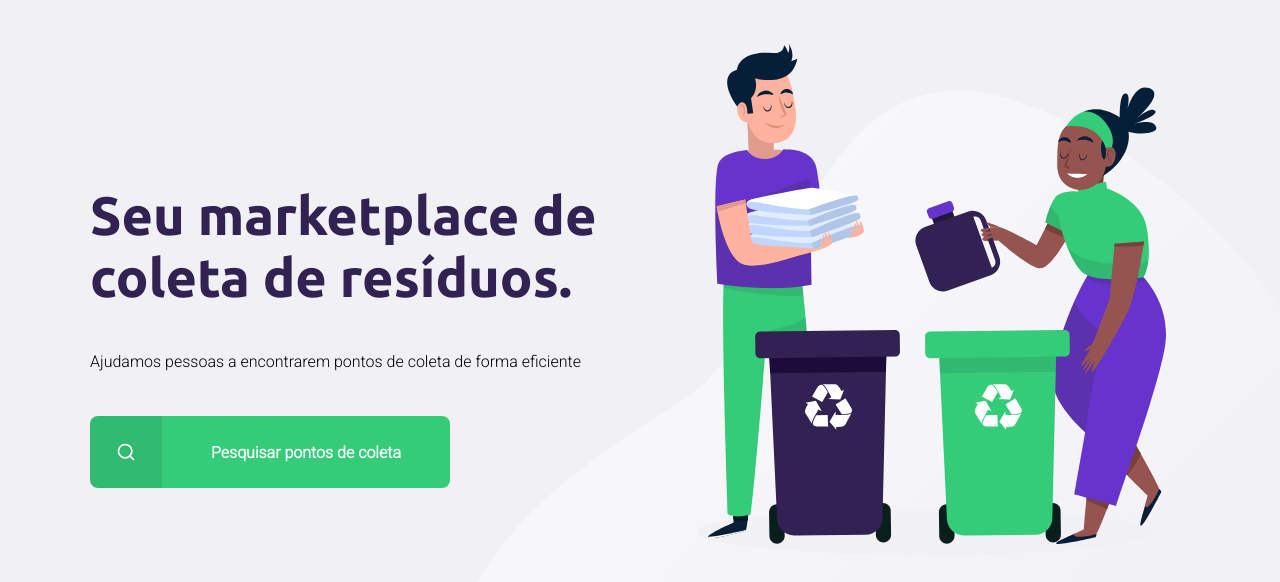
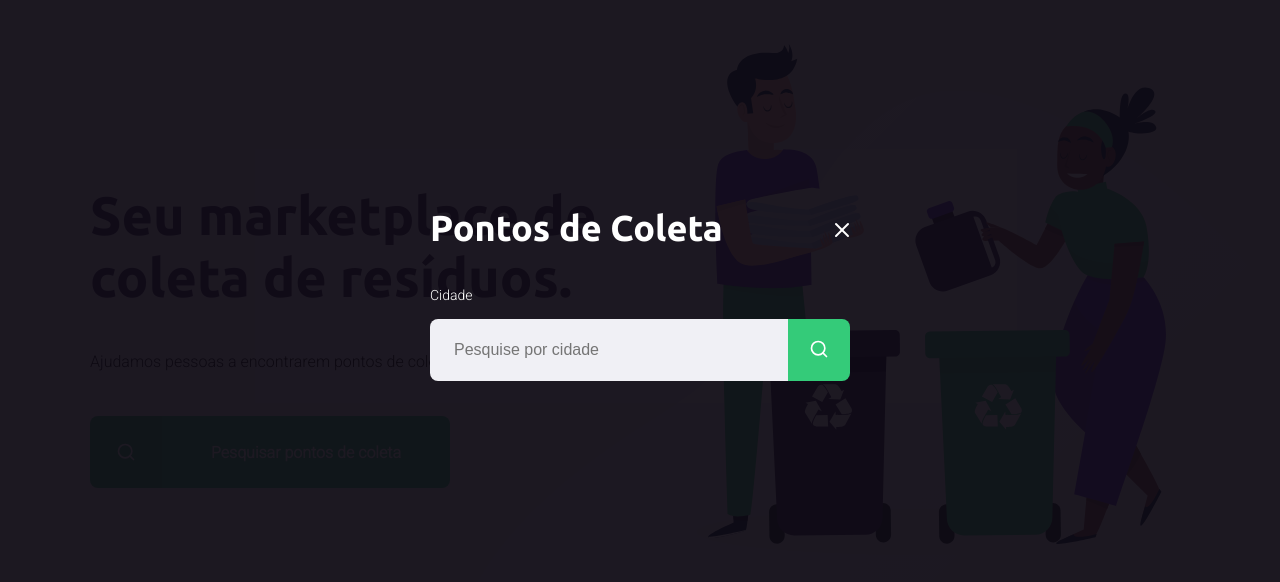
Before and after one commit to joaogkvalho/ecoleta, a plain HTML site: page index.html in a window 1280 px wide. Both pictures are taken after a click on the link "Pesquisar pontos de coleta". Shown: the part 106-688 px from the top of the page. Drawn offline with Linux system fonts and the light colour scheme.

Commit message:
search-points created

```diff
--- a/index.html
+++ b/index.html
@@ -6,8 +6,11 @@
         <link href="https://fonts.googleapis.com/css2?family=Roboto:wght@300&display=swap" rel="stylesheet">
         <link href="https://fonts.googleapis.com/css2?family=Ubuntu:wght@700&display=swap" rel="stylesheet">
         <title>Ecoleta</title>
+
         <link rel="stylesheet" href="styles/main.css">
         <link rel="stylesheet" href="styles/home.css">
+        <link rel="stylesheet" href="styles/modal.css">
+
         <link rel="stylesheet" href="styles/responsive.css">
     </head>
 
@@ -31,5 +34,25 @@
                 </main>
             </div>
         </div>
+
+        <div class="modal hide">
+            <div class="content">
+                <header>
+                    <h1>Pontos de Coleta</h1>
+                    <a href="#">Fechar</a>
+                </header>
+                <form action="">
+                    <label for="search">Cidade</label>
+                    <div class="form field">
+                        <input type="text" name="search" placeholder="Pesquise por cidade">
+                        <button>
+                            <img src="./assets/search.svg" alt="Buscar">
+                        </button>
+                    </div>
+                </form>
+            </div>
+        </div>
+
+        <script src="scripts/index.js"></script>
     </body>
 </html>
--- /dev/null
+++ b/scripts/index.js
@@ -0,0 +1,11 @@
+const searchButton = document.querySelector("#page-home main a")
+const closeButton = document.querySelector(".modal header a")
+const modal = document.querySelector(".modal")
+
+searchButton.addEventListener('click', () =>{
+    modal.classList.remove("hide")
+})
+
+closeButton.addEventListener('click', () =>{
+    modal.classList.add("hide")
+})
--- /dev/null
+++ b/styles/modal.css
@@ -0,0 +1,94 @@
+.modal{
+    background-color: #0E0A14ef;
+
+    width: 100vw;
+    height: 100vh;
+
+    position: fixed;
+    top: 0;
+
+    display: flex;
+
+    justify-content: center;
+    align-items: center;
+
+    transition: 400ms;
+}
+
+.modal.hide{
+    display: none;
+}
+
+.modal .content{
+    color: white;
+
+    width: 420px;
+}
+
+.modal header{
+    display: flex;
+    align-items: center;
+    justify-content: space-between;
+    margin-bottom: 38px;
+}
+
+.modal .content header a{
+    background-image: url(../assets/x.svg);
+
+    width: 20px;
+    height: 20px;
+
+    display: flex;
+
+    font-size: 0.01px;
+}
+
+.modal .content header h1{
+    color: white;
+    font-size: 36px;
+    line-height: 42px;
+}
+
+.modal form label{
+    font-size: 14px;
+    line-height: 16px;
+
+    display: block;
+
+    margin-bottom: 16px;
+}
+
+.modal form .field{
+    display: flex;
+}
+
+.modal form input{
+    flex: 1;
+
+    background-color: #f0f0f5;
+
+    border-radius: 8px 0 0 8px;
+    border: 0;
+
+    padding: 16px 24px;
+
+    font-size: 16px;
+    color: #6c6c80;
+
+    outline: none;
+}
+
+.modal form button{
+    width: 62px;
+    height: 62px;
+
+    border-radius: 0 8px 8px 0;
+    border: 0;
+
+    background-color: var(--primary-color);
+    transition: 300ms;
+}
+
+.modal form button:hover{
+    background-color: #2fb85e;
+}
```
